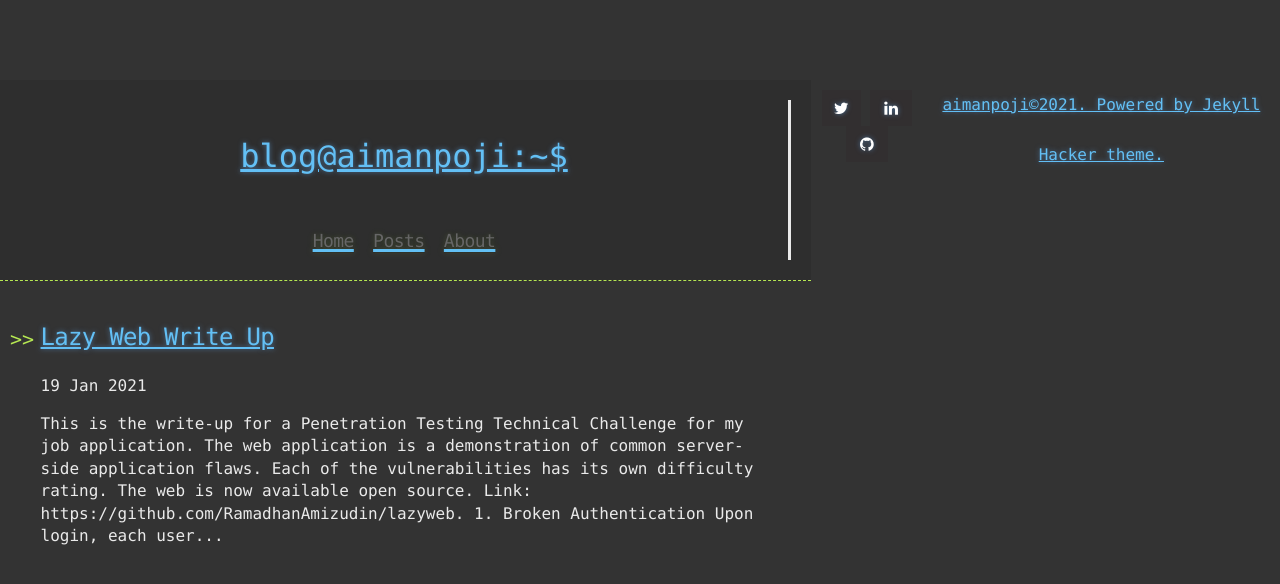
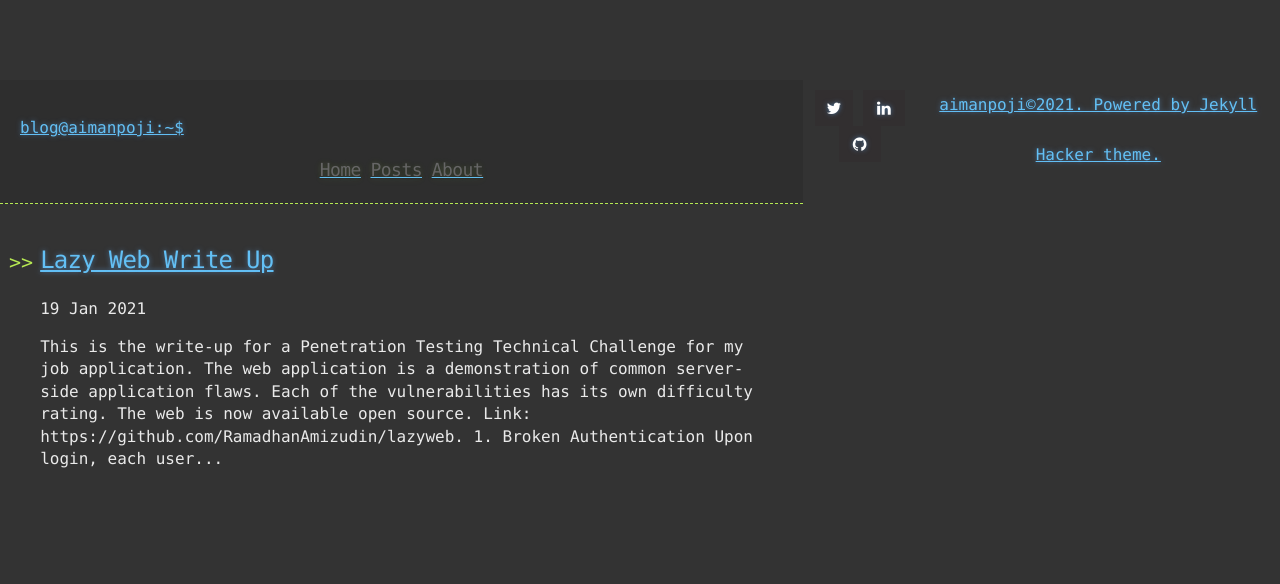
Before and after one commit to aimanpoji/aimanpoji.github.io, a Jekyll site: the page built from index.html, in a window 1280 px wide. Shown: the top 584 px of the page. Built offline with Jekyll 4.4.1, drawn with Linux system fonts in a browser that asks for light colours; nearby versions of some CDN libraries; the list of posts is cut into pages by our own code.

Commit message:
Update step.css

```diff
--- a/css/step.css
+++ b/css/step.css
@@ -1,25 +1,12 @@
-/* Google Fonts */
-@import url(https://fonts.googleapis.com/css?family=Anonymous+Pro);
-
-/* Global */
+/* GLOBAL STYLES */
 body {
   background: #333;
   padding-top: 5em;
   display: flex;
   justify-content: center;
 }
-.line-1{
-    position: relative;
-    width: 24em;
-    margin: 0 auto;
-    border-right: 3px solid;
-    font-size: 200%;
-    text-align: center;
-    white-space: nowrap;
-    overflow: hidden;
-}
 
-/* Animation */
+/* DEMO-SPECIFIC STYLES */
 .typewriter h1 {
   color: #fff;
   font-family: monospace;
```
